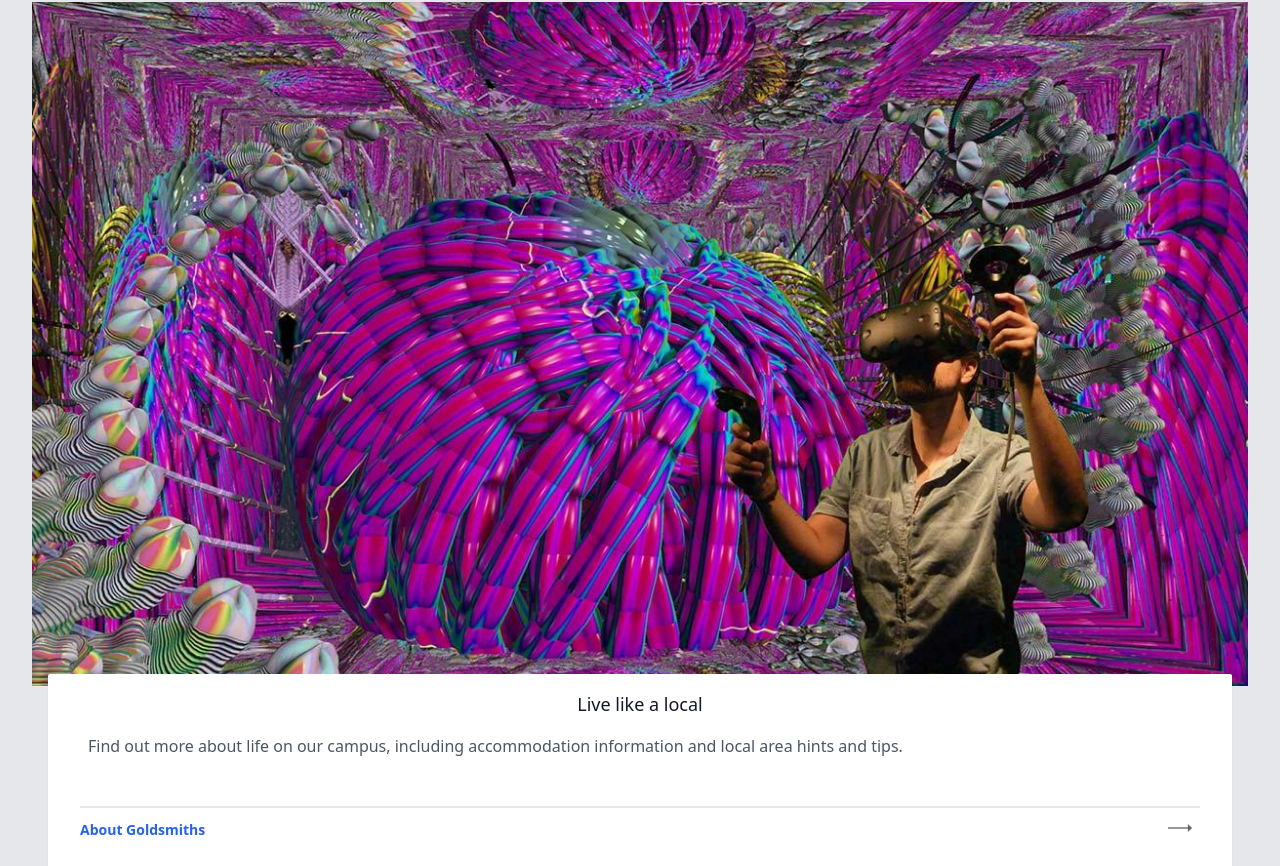
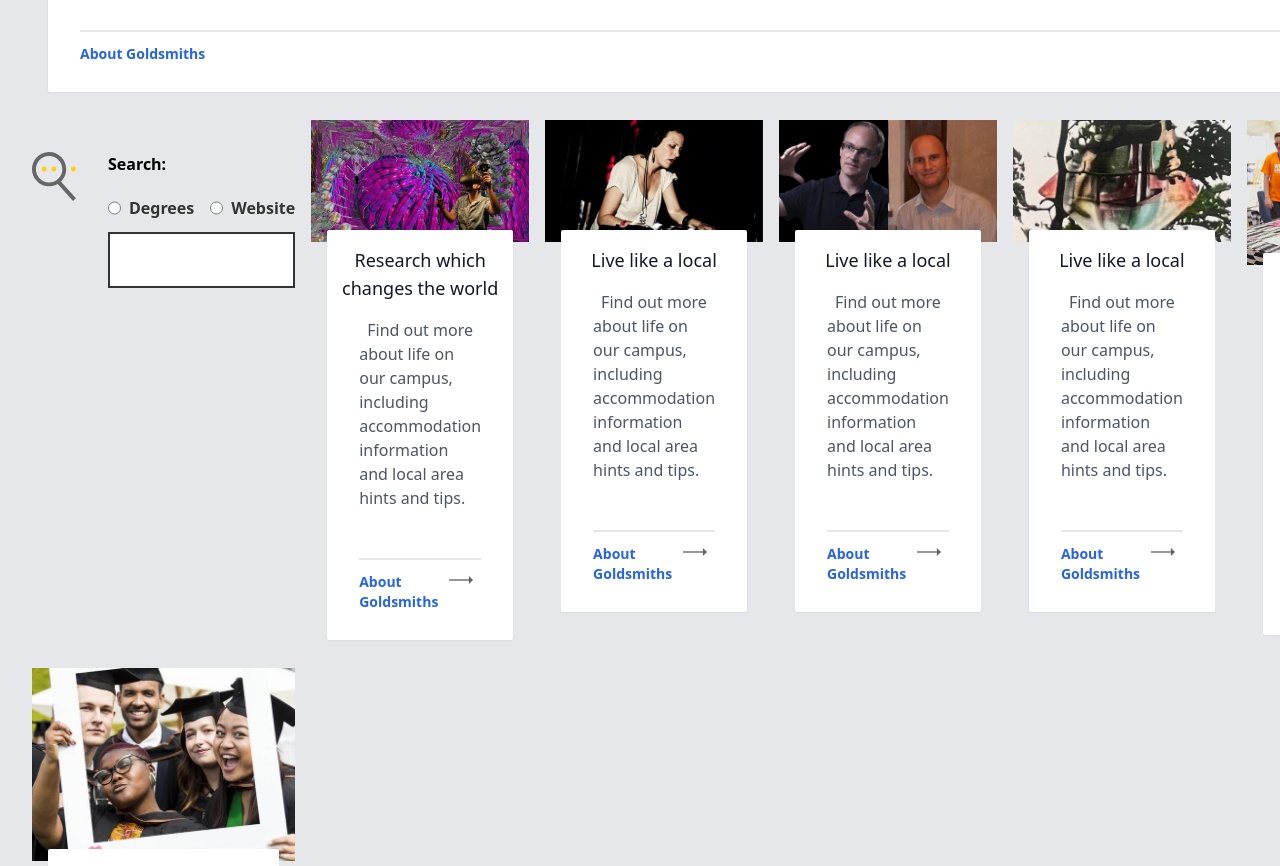
Before and after one commit to albert-byiringiro/goldsmiths-landing-page, a website built with Vite: page index.html in a window 1280 px wide. Shown: the part 2414-3280 px from the top of the page. Built offline with nearby package versions, Linux system fonts and the light colour scheme.

Commit message:
GoldSmith Clone - Articles Mobile Finished

```diff
--- a/index.html
+++ b/index.html
@@ -2,15 +2,12 @@
 <html lang="en">
   <head>
     <meta charset="UTF-8" />
-    <link rel="icon" type="image/svg+xml" href="/vite.svg" />
     <meta name="viewport" content="width=device-width, initial-scale=1.0" />
     <link rel="stylesheet" href="style.css" />
     <title>Vite App</title>
   </head>
   <body>
-    <!-- article pages -->
-    <!-- font-family Graphik Web, Arial, Sans-serif -->
-    <div class="container">
+    <div class="site-wrapper relative overflow-hidden w-full min-w-80 m-0">
       <div class="grid gap-4 pt-12 pb-12 px-8 bg-gray-200">
         <article class="grid bg-white shadow-sm relative rounded-sm">
           <h3 class="text-lg text-gray-900 text-center font-medium py-4">
@@ -36,7 +33,7 @@
           </span>
         </article>
 
-        <article class="">
+        <article class="sm:col-span-6 sm:order-first">
           <div class="bg-red-600">
             <img src="/img/Students-outside-the-CCA_19427-(1).jpg" alt="" />
           </div>
@@ -63,7 +60,9 @@
           </div>
         </article>
 
-        <article class="grid bg-white shadow-sm relative rounded-sm">
+        <article
+          class="grid bg-white shadow-sm relative rounded-sm sm:order-3 sm:col-span-3"
+        >
           <h3 class="text-lg text-gray-900 text-center font-medium py-4">
             Goldsmiths, University of London
           </h3>
@@ -87,9 +86,13 @@
           </span>
         </article>
 
-        <article class="">
-          <div class="bg-red-600">
-            <img src="/img/Scholarship_homepage.jpg" alt="" />
+        <article class="sm:order-4 sm:col-span-6">
+          <div class="">
+            <img
+              class="w-full h-full object-contain"
+              src="/img/Scholarship_homepage.jpg"
+              alt=""
+            />
           </div>
           <div class="grid bg-white shadow-sm rounded-sm relative -top-3 mx-4">
             <h3 class="text-lg text-gray-900 text-center font-medium py-4">
@@ -114,15 +117,108 @@
           </div>
         </article>
 
-        <div>
-          <article class="">
-            <article class="h-60 w-full bg-blue-500"></article>
-          </article>
+        <div class="page-search h-60 w-full mt-8 sm:order-5">
+          <div class="search-area">
+            <div class="page-search-container flex">
+              <div
+                class="search-icon bg-no-repeat min-w-11 max-w-12 mr-8 hidden sm:block"
+              >
+                <img class="block w-11" src="/img/icon-search.svg" alt="" />
+              </div>
+              <div class="search-components flex-grow">
+                <h2 class="font-semibold mt-0 text-base">Search:</h2>
+                <form action="" class="py-2">
+                  <div
+                    class="search-radios flex gap-4 text-gray-900 py-3 font-semibold"
+                  >
+                    <div class="gold-radios__item flex space-x-2">
+                      <input
+                        type="radio"
+                        class="gold-radios__input"
+                        id="edit-0"
+                        name="hp-search"
+                      />
+                      <label for="edit-0" class="text-[#333] text-base mt-0"
+                        >Degrees</label
+                      >
+                    </div>
+                    <div class="gold-radios__item flex space-x-2">
+                      <input
+                        type="radio"
+                        class="gold-radios__input"
+                        id="edit-0"
+                        name="hp-search"
+                      />
+                      <label for="edit-0" class="text-[#333] text-base mt-0"
+                        >Website</label
+                      >
+                    </div>
+                  </div>
+                  <div class="page-search-box-cta flex items-center gap-2">
+                    <div class="page-search-box w-full">
+                      <input
+                        type="text"
+                        name="query"
+                        autocomplete="off"
+                        aria-label="Search courses"
+                        class="w-full border-2 border-[#333] h-14 text-base"
+                      />
+                    </div>
+                    <input
+                      type="submit"
+                      class="button hidden text-sm px-8 py-4 border-b-4 divide-solid border-[#666] bg-[#fed100] text-[#333]"
+                      value="Search"
+                    />
+                    <input
+                      type="submit"
+                      class="button button-mobile sm:hidden text-sm px-8 py-4 border-b-4 divide-solid border-[#666] bg-[#fed100] text-[#333]"
+                      value="Go"
+                    />
+                  </div>
+                </form>
+              </div>
+            </div>
+          </div>
         </div>
 
-        <article class="">
-          <div class="bg-red-600">
-            <img src="/img/VRLatham.jpg" alt="" />
+        <article class="sm:order-6">
+          <div class="">
+            <img
+              class="w-full h-full object-contain"
+              src="/img/VRLatham.jpg"
+              alt=""
+            />
+          </div>
+          <div class="grid bg-white shadow-sm rounded-sm relative -top-3 mx-4">
+            <h3 class="text-lg text-gray-900 text-center font-medium py-4">
+              Research which changes the world
+            </h3>
+            <div class="content px-8 mb-8">
+              <p class="text-base indent-2 text-gray-600">
+                Find out more about life on our campus, including accommodation
+                information and local area hints and tips.
+              </p>
+            </div>
+            <span
+              class="relative mx-8 my-4 py-3 text-left text-sm text-blue-600 font-semibold border-t-2 border-gray-200"
+            >
+              About Goldsmiths
+              <img
+                class="-mr-6 absolute right-8 left-auto top-4 h-2 w-6 ml-2"
+                src="/img/icon-more-666-forward.svg"
+                alt=""
+              />
+            </span>
+          </div>
+        </article>
+
+        <article class="sm:order-7">
+          <div class="">
+            <img
+              class="w-full h-full object-contain"
+              src="/img/Annie-Mac-edit.jpg"
+              alt=""
+            />
           </div>
           <div class="grid bg-white shadow-sm rounded-sm relative -top-3 mx-4">
             <h3 class="text-lg text-gray-900 text-center font-medium py-4">
@@ -147,9 +243,13 @@
           </div>
         </article>
 
-        <article class="">
-          <div class="bg-red-600">
-            <img src="/img/Annie-Mac-edit.jpg" alt="" />
+        <article class="sm:order-8">
+          <div class="">
+            <img
+              class="w-full h-full object-contain"
+              src="/img/Daniel-and-John-edit.jpg"
+              alt=""
+            />
           </div>
           <div class="grid bg-white shadow-sm rounded-sm relative -top-3 mx-4">
             <h3 class="text-lg text-gray-900 text-center font-medium py-4">
@@ -174,9 +274,13 @@
           </div>
         </article>
 
-        <article class="">
-          <div class="bg-red-600">
-            <img src="/img/Daniel-and-John-edit.jpg" alt="" />
+        <article class="sm:order-9">
+          <div class="">
+            <img
+              class="w-full h-full object-contain"
+              src="/img/matt-connors-960.jpg"
+              alt=""
+            />
           </div>
           <div class="grid bg-white shadow-sm rounded-sm relative -top-3 mx-4">
             <h3 class="text-lg text-gray-900 text-center font-medium py-4">
@@ -201,9 +305,13 @@
           </div>
         </article>
 
-        <article class="">
-          <div class="bg-red-600">
-            <img src="/img/matt-connors-960.jpg" alt="" />
+        <article class="sm:order-10">
+          <div class="">
+            <img
+              class="w-full h-full object-contain"
+              src="/img/Untitled-1_0001_DSC07057.jpg"
+              alt=""
+            />
           </div>
           <div class="grid bg-white shadow-sm rounded-sm relative -top-3 mx-4">
             <h3 class="text-lg text-gray-900 text-center font-medium py-4">
@@ -228,36 +336,13 @@
           </div>
         </article>
 
-        <article class="">
-          <div class="bg-red-600">
-            <img src="/img/Untitled-1_0001_DSC07057.jpg" alt="" />
-          </div>
-          <div class="grid bg-white shadow-sm rounded-sm relative -top-3 mx-4">
-            <h3 class="text-lg text-gray-900 text-center font-medium py-4">
-              Live like a local
-            </h3>
-            <div class="content px-8 mb-8">
-              <p class="text-base indent-2 text-gray-600">
-                Find out more about life on our campus, including accommodation
-                information and local area hints and tips.
-              </p>
-            </div>
-            <span
-              class="relative mx-8 my-4 py-3 text-left text-sm text-blue-600 font-semibold border-t-2 border-gray-200"
-            >
-              About Goldsmiths
-              <img
-                class="-mr-6 absolute right-8 left-auto top-4 h-2 w-6 ml-2"
-                src="/img/icon-more-666-forward.svg"
-                alt=""
-              />
-            </span>
-          </div>
-        </article>
-
-        <article class="">
-          <div class="bg-red-600">
-            <img src="/img/Class-of-2016_-Graduation-2016_10686-s.jpg" alt="" />
+        <article class="sm:order-11">
+          <div class="">
+            <img
+              class="w-full h-full object-contain"
+              src="/img/Class-of-2016_-Graduation-2016_10686-s.jpg"
+              alt=""
+            />
           </div>
           <div class="grid bg-white shadow-sm rounded-sm relative -top-3 mx-4">
             <h3 class="text-lg text-gray-900 text-center font-medium py-4">
```
Also changed, not shown: img/icon-search.svg (added), 1 other file.
